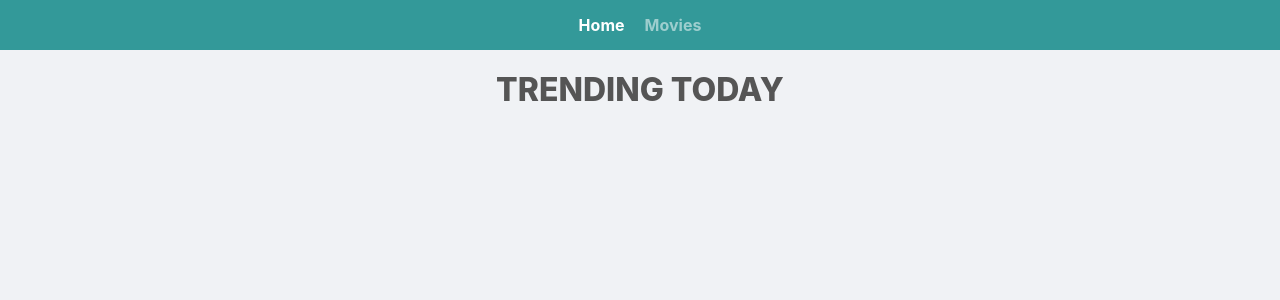
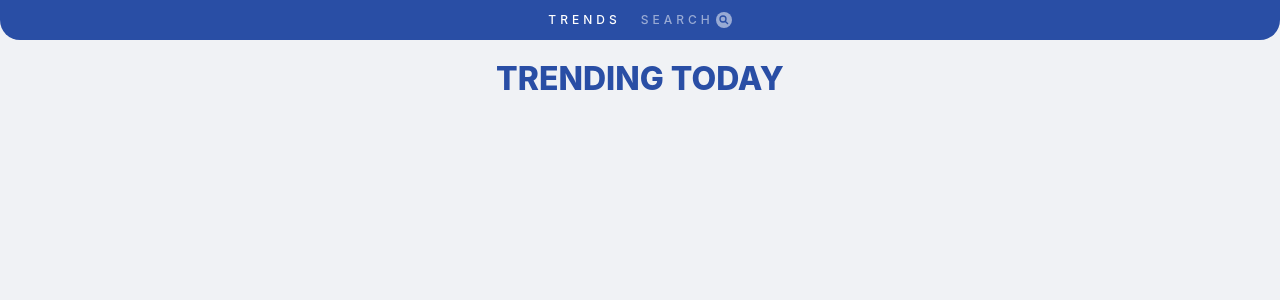
Before and after one commit to PavloLysiuk/goit-react-hw-05-movies, a React (Create React App) app: page / in a window 1280 px wide. Shown: the top 300 px of the page. Built offline with nearby package versions, Linux system fonts and the light colour scheme.

Commit message:
add header styles

```diff
--- a/package.json
+++ b/package.json
@@ -11,6 +11,7 @@
     "modern-normalize": "^2.0.0",
     "react": "^18.1.0",
     "react-dom": "^18.1.0",
+    "react-icons": "^4.11.0",
     "react-router-dom": "^6.16.0",
     "react-scripts": "5.0.1",
     "styled-components": "^6.0.8",
--- a/src/components/Layout/Layout.jsx
+++ b/src/components/Layout/Layout.jsx
@@ -1,12 +1,17 @@
 import { Outlet } from 'react-router-dom';
-import { NawWrapper, Link } from './Layout.styled';
+import { NavWrapper, Link } from './Layout.styled';
+import { GrFormSearch } from 'react-icons/gr';
+
 export const Layout = () => {
   return (
     <div>
-      <NawWrapper>
-        <Link to="/">Home</Link>
-        <Link to="/movies">Movies</Link>
-      </NawWrapper>
+      <NavWrapper>
+        <Link to="/">Trends</Link>
+        <Link to="/movies">
+          Search
+          <GrFormSearch />
+        </Link>
+      </NavWrapper>
       <Outlet />
     </div>
   );
--- a/src/components/Layout/Layout.styled.js
+++ b/src/components/Layout/Layout.styled.js
@@ -1,26 +1,53 @@
 import { styled } from 'styled-components';
 import { NavLink } from 'react-router-dom';
 
-export const NawWrapper = styled.nav`
-  padding: 16px 0;
+export const NavWrapper = styled.nav`
+  padding: 12px 0;
   display: flex;
   justify-content: center;
   gap: 20px;
-  background-color: #339999;
+  border-radius: 0 0 20px 20px;
+  background-color: #294ea5;
 `;
 
 export const Link = styled(NavLink)`
+  display: flex;
+  align-items: center;
+  gap: 2px;
   color: #ffffff85;
-  font-weight: 700;
+  text-transform: uppercase;
+  font-size: 12px;
+  letter-spacing: 4px;
+  font-weight: 500;
   text-decoration: none;
+  border-radius: 4px;
 
-  transition: all 0.2s ease;
+  transition: color 200ms cubic-bezier(0.4, 0, 0.2, 1),
+    background-color 200ms cubic-bezier(0.4, 0, 0.2, 1);
 
-  &.active {
-    color: #fff;
+  &.active,
+  &:hover {
+    color: #ffffff;
   }
 
-  &:hover {
-    color: #fff;
+  svg {
+    width: 16px;
+    height: 16px;
+    color: #ffffff85;
+    background-color: #ffffff85;
+    border-radius: 50%;
+    transition: background-color 200ms cubic-bezier(0.4, 0, 0.2, 1);
+
+    path {
+      stroke: #294ea5;
+    }
+
+    &:hover {
+      background-color: #ffffff;
+    }
+  }
+
+  &.active svg {
+    background-color: #ffffff;
   }
 `;
--- a/src/pages/Home/Home.styled.js
+++ b/src/pages/Home/Home.styled.js
@@ -6,5 +6,5 @@ export const Title = styled.h1`
   text-align: center;
   text-transform: uppercase;
   font-weight: 800;
-  color: #555555;
+  color: #294ea5;
 `;
```
Also changed, not shown: 1 other file (tests, documents, lock files or other folders).
